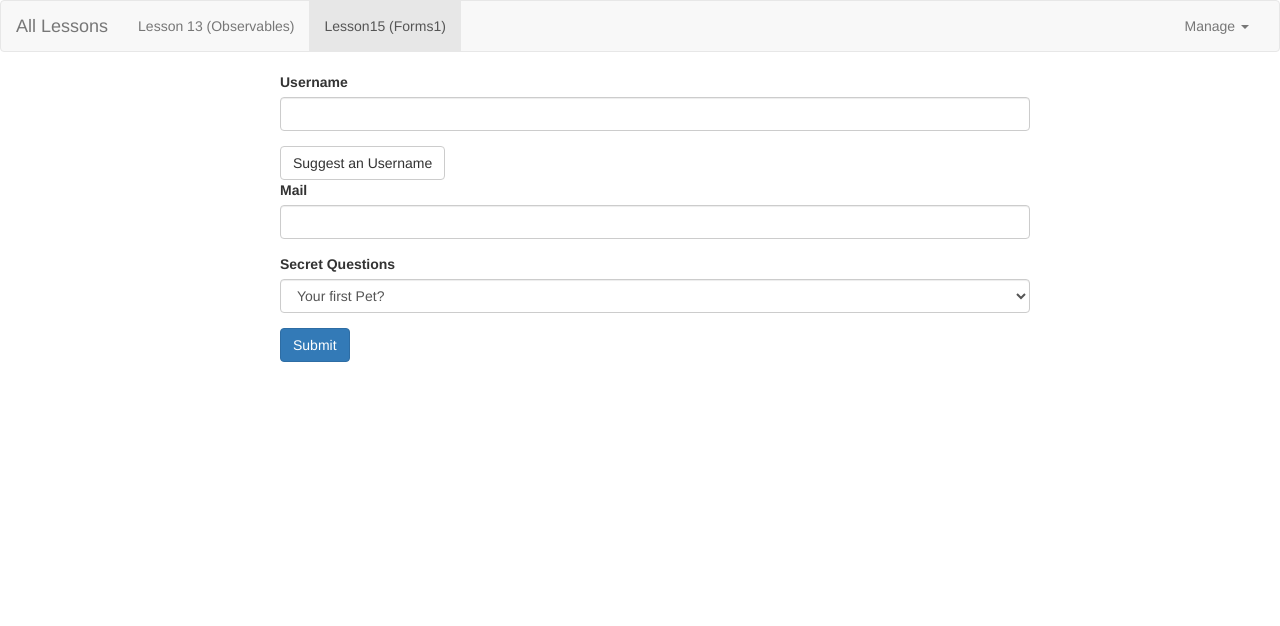
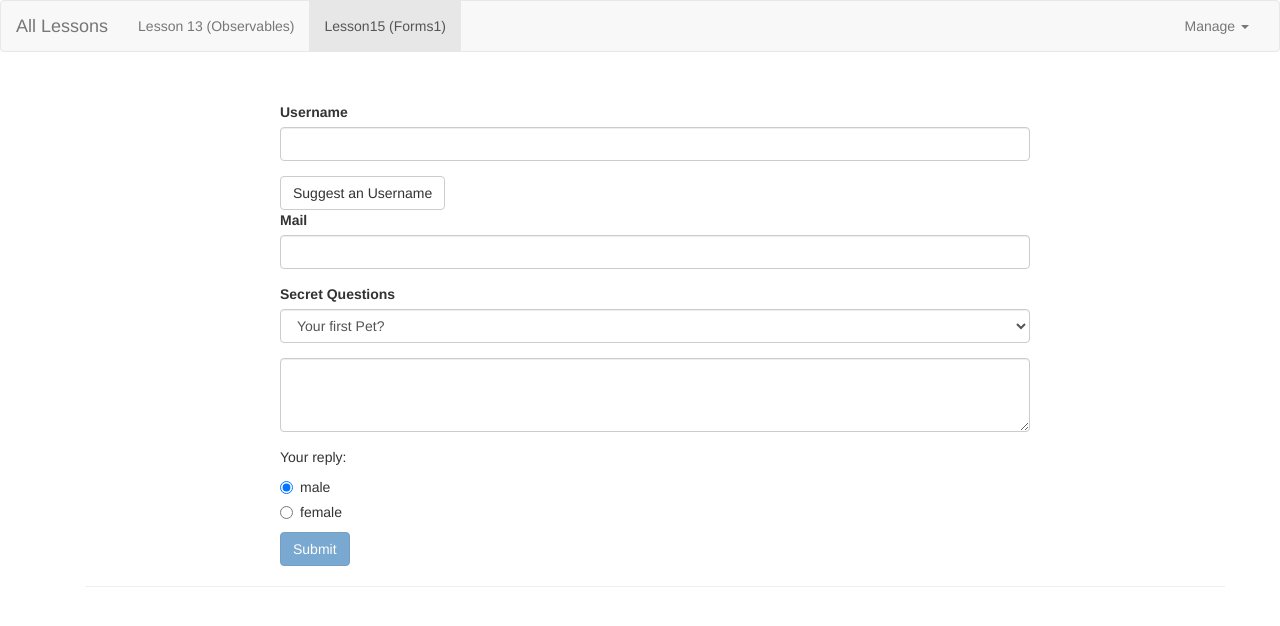
Before and after one commit to ishmaelillo1/All, an Angular app: page /FormsPart1 in a window 1280 px wide. Shown: the top 626 px of the page. Built offline with nearby package versions, Linux system fonts and the light colour scheme.

Commit message:
EndofFormsP1

```diff
--- a/src/app/All/error-component/error-component.component.ts
+++ b/src/app/All/error-component/error-component.component.ts
@@ -16,7 +16,7 @@ export class ErrorComponentComponent implements OnInit {
     (data: Data) => {
       this.errorMessage = data ['message'];
     }
-    )
+    );
 
   }
 }
--- a/src/app/Lessons/Forms/Part1/app-form1/app-form1.component.css
+++ b/src/app/Lessons/Forms/Part1/app-form1/app-form1.component.css
@@ -0,0 +1,6 @@
+.container {
+  margin-top: 30px;
+}
+input.ng-invalid.ng-touched {
+  border: 1px solid red;
+}
--- a/src/app/Lessons/Forms/Part1/app-form1/app-form1.component.html
+++ b/src/app/Lessons/Forms/Part1/app-form1/app-form1.component.html
@@ -1,27 +1,93 @@
 <div class="container">
   <div class="row">
     <div class="col-xs-12 col-sm-10 col-md-8 col-sm-offset-1 col-md-offset-2">
-      <form>
-        <div id="user-data">
+      <form (ngSubmit)="onSubmit(f)" #f="ngForm" >
+        <div id="user-data"
+          ngModelGroup="userData"
+         #userData = "ngModelGroup"
+        >
           <div class="form-group">
             <label for="username">Username</label>
-            <input type="text" id="username" class="form-control">
+            <input
+              type="text"
+              id="username"
+              class="form-control"
+              ngModel
+              name="username"
+              required >
           </div>
-          <button class="btn btn-default" type="button">Suggest an Username</button>
+          <button
+            class="btn btn-default"
+            type="button"
+            (click)="suggestUserName()"
+          >
+            Suggest an Username</button>
           <div class="form-group">
             <label for="email">Mail</label>
-            <input type="email" id="email" class="form-control">
+            <input
+              type="email"
+              id="email"
+              class="form-control"
+              ngModel
+              name="email"
+              required
+              mail
+              #email="ngModel">
+              <span class="help-block" *ngIf="!email.valid && email.touched">Please enter a valid email!</span>
           </div>
         </div>
+        <p *ngIf="!userData.valid && userData.touched">USer data invalid!</p>
         <div class="form-group">
           <label for="secret">Secret Questions</label>
-          <select id="secret" class="form-control">
+          <select
+            id="secret"
+            class="form-control"
+            [ngModel]="defaultQuestion"
+            name="secret">
             <option value="pet">Your first Pet?</option>
             <option value="teacher">Your first teacher?</option>
           </select>
         </div>
-        <button class="btn btn-primary" type="submit">Submit</button>
+        <div class="form-group">
+          <textarea
+            name="questionAnswer"
+            id=""
+            rows="3"
+            class="form-control"
+            [(ngModel)]="answer" ></textarea>
+        </div>
+        <p>Your reply: {{answer}} </p>
+        <diV
+          class="radio"
+          *ngFor="let gender of genders"
+        >
+          <label >
+            <input type="radio"
+            name="gender"
+            [ngModel]="defaultGender"
+            [value]="gender"
+            > {{gender}}
+          </label>
+
+        </diV>
+        <button
+          class="btn btn-primary"
+          type="submit"
+          [disabled]="!f.valid">
+          Submit</button>
       </form>
     </div>
   </div>
+  <hr>
+  <div class="row" *ngIf="submitted">
+    <div class="col-xs-12">
+      <h3>Your Data</h3>
+      <hr>
+      <p> User Name : {{user.username}} </p>
+      <p> Email : {{user.email}} </p>
+      <p> Secret Question : {{user.secretQuestion}} </p>
+      <p> Answer : {{user.answer}} </p>
+      <p> Gender : {{user.gender}} </p>
+    </div>
+  </div>
 </div>
--- a/src/app/Lessons/Forms/Part1/app-form1/app-form1.component.ts
+++ b/src/app/Lessons/Forms/Part1/app-form1/app-form1.component.ts
@@ -1,4 +1,5 @@
-import { Component, OnInit } from '@angular/core';
+import { Component, OnInit, ViewChild } from '@angular/core';
+import { NgForm } from '@angular/forms';
 
 @Component({
   selector: 'app-app-form1',
@@ -6,12 +7,51 @@ import { Component, OnInit } from '@angular/core';
   styleUrls: ['./app-form1.component.css']
 })
 export class AppForm1Component implements OnInit {
-  suggestUserName() {
+ @ViewChild('f') signupForm: NgForm;
+ defaultQuestion = 'pet';
+ answer = '';
+ genders = ['male', 'female'];
+ user = {
+   username: '',
+   email: '',
+   secretQuestion: '',
+   answer: '',
+   gender: ''
+ };
+ submitted = false;
+ defaultGender = 'male';
+ suggestUserName() {
     const suggestedName = 'Superuser';
+    // this.signupForm.setValue({
+    //   userData: {
+    //     username: suggestedName,
+    //     email: ''
+    //   },
+    //   secret: 'pet',
+    //   questionAnswer: '',
+    //   gender: 'male'
+    // });
+    this.signupForm.form.patchValue({
+      userData: {
+        username: suggestedName
+      }
+    });
   }
   constructor() { }
 
   ngOnInit() {
   }
-
+  // onSubmit(form: NgForm) {
+  //   console.log('Form Submitted');
+  // }
+  onSubmit() {
+    //console.log(this.signupForm);
+    this.user.username = this.signupForm.value.userData.username;
+    this.user.email = this.signupForm.value.userData.email;
+    this.user.secretQuestion = this.signupForm.value.secret;
+    this.user.answer = this.signupForm.value.questionAnswer;
+    this.user.gender = this.signupForm.value.gender;
+    this.submitted = true;
+    this.signupForm.reset();
+  }
 }
```
